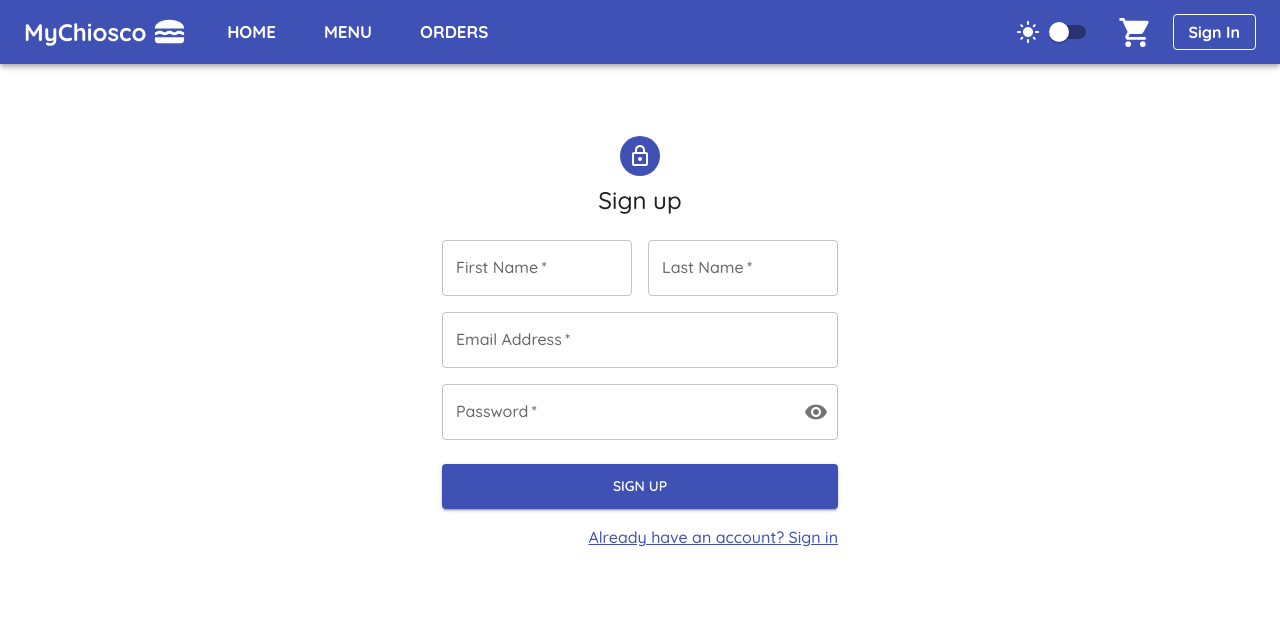
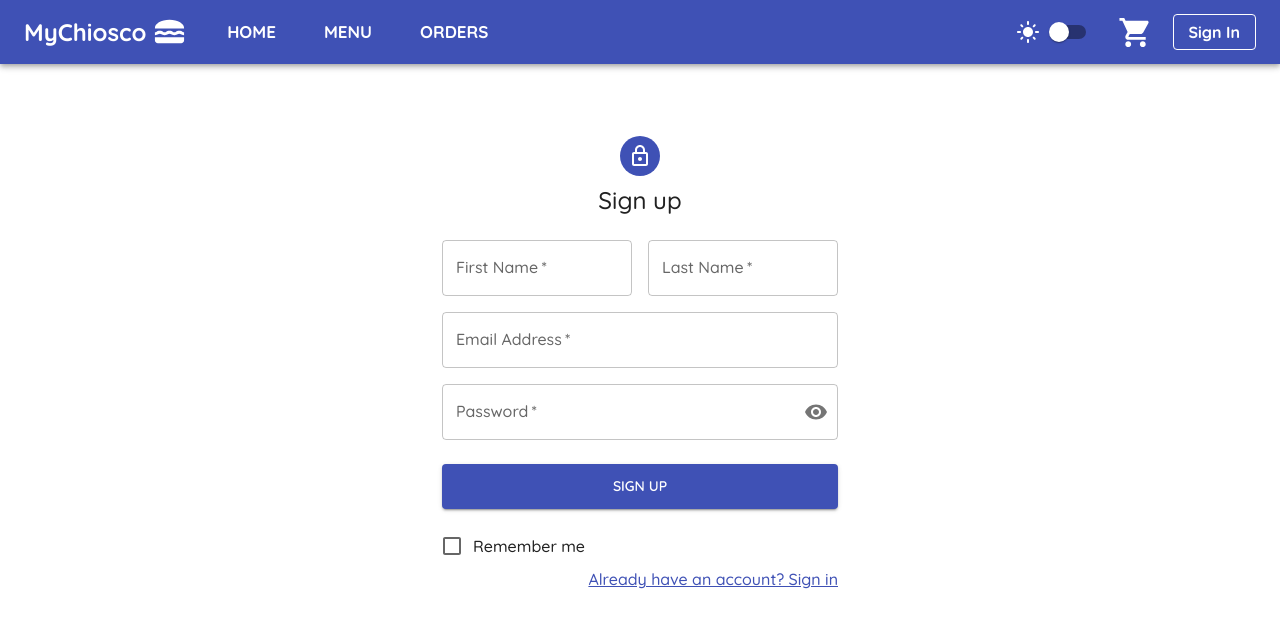
Before and after one commit to Usnebd/GameShelf, a React (Vite) app: page /sign-up in a window 1280 px wide. Shown: the top 628 px of the page. Built offline with nearby package versions, Linux system fonts and the light colour scheme; no server answers; the database is empty.

Commit message:
fixed auth persistence

```diff
--- a/public/sw.ts
+++ b/public/sw.ts
@@ -1,4 +1,4 @@
-import { precacheAndRoute } from "workbox-precaching";
+import { cleanupOutdatedCaches, precacheAndRoute } from "workbox-precaching";
 import { clientsClaim } from "workbox-core";
 import { registerRoute } from "workbox-routing";
 import { CacheFirst } from "workbox-strategies";
@@ -7,6 +7,7 @@ import { ExpirationPlugin } from "workbox-expiration";
 
 declare let self: ServiceWorkerGlobalScope;
 self.skipWaiting();
+cleanupOutdatedCaches();
 clientsClaim();
 precacheAndRoute(self.__WB_MANIFEST);
 
--- a/src/App.tsx
+++ b/src/App.tsx
@@ -194,10 +194,12 @@ function App() {
   useEffect(() => {
     const unsubscribe = onAuthStateChanged(auth, (currentUser) => {
       setUser(currentUser);
-      setGuestUser(true);
+      if (!currentUser) {
+        setGuestUser(true);
+      }
     });
     return () => unsubscribe();
-  }, []);
+  });
 
   useEffect(() => {
     const q = query(collection(db, `users/${user?.email}/cart`));
--- a/src/components/SignIn.tsx
+++ b/src/components/SignIn.tsx
@@ -24,7 +24,7 @@ import { Visibility, VisibilityOff } from "@mui/icons-material";
 import { auth } from "./firebase";
 import {
   GoogleAuthProvider,
-  browserSessionPersistence,
+  browserLocalPersistence,
   setPersistence,
   signInWithEmailAndPassword,
   signInWithPopup,
@@ -75,7 +75,7 @@ export default function SignIn() {
     if (email.length > 0 || password.length >= 6) {
       try {
         if (isChecked) {
-          setPersistence(auth, browserSessionPersistence)
+          setPersistence(auth, browserLocalPersistence)
             .then(() => {
               enqueueSnackbar("Saving User Credentials", { variant: "info" });
             })
@@ -107,11 +107,8 @@ export default function SignIn() {
   };
   const handleGoogleSign = () => {
     const provider = new GoogleAuthProvider();
-    setPersistence(auth, browserSessionPersistence)
-      .then()
-      .catch((error) => {
-        console.log(error.message);
-      });
+    setPersistence(auth, browserLocalPersistence)
+      .then(() => {
         signInWithPopup(auth, provider)
           .then(() => {
             enqueueSnackbar("Signed In", { variant: "success" });
@@ -123,6 +120,10 @@ export default function SignIn() {
             } else if (error.code !== "auth/popup-closed-by-user") {
               enqueueSnackbar("Invalid Credentials", { variant: "error" });
             }
+          });
+      })
+      .catch((error) => {
+        console.log(error.message);
       });
   };
 
--- a/src/components/SignUp.tsx
+++ b/src/components/SignUp.tsx
@@ -3,8 +3,10 @@ import Avatar from "@mui/material/Avatar";
 import Button from "@mui/material/Button";
 import TextField from "@mui/material/TextField";
 import {
+  browserLocalPersistence,
   createUserWithEmailAndPassword,
   sendEmailVerification,
+  setPersistence,
   updateProfile,
 } from "firebase/auth";
 import { auth } from "./firebase";
@@ -13,7 +15,13 @@ import Box from "@mui/material/Box";
 import LockOutlinedIcon from "@mui/icons-material/LockOutlined";
 import Typography from "@mui/material/Typography";
 import Container from "@mui/material/Container";
-import { IconButton, InputAdornment, useTheme } from "@mui/material";
+import {
+  Checkbox,
+  FormControlLabel,
+  IconButton,
+  InputAdornment,
+  useTheme,
+} from "@mui/material";
 import { Visibility, VisibilityOff } from "@mui/icons-material";
 import { useState } from "react";
 import { Link, useNavigate } from "react-router-dom";
@@ -30,6 +38,7 @@ export default function SignUp() {
   const [firstNameError, setFirstNameError] = useState(false);
   const [lastNameError, setLastNameError] = useState(false);
   const [showPassword, setShowPassword] = useState(false);
+  const [isChecked, setChecked] = useState(false);
   const [passwordError, setPasswordError] = useState(false);
   const [emailError, setEmailError] = useState(false);
 
@@ -42,6 +51,9 @@ export default function SignUp() {
 
     // Verifica se "@" è presente e "." è dopo "@"
     return atIndex !== -1 && dotIndex !== -1 && dotIndex > atIndex;
+  };
+  const handleCheckChange = (event: React.ChangeEvent<HTMLInputElement>) => {
+    setChecked(event.target.checked);
   };
 
   const handleSubmit = async (event: React.FormEvent<HTMLFormElement>) => {
@@ -69,6 +81,10 @@ export default function SignUp() {
         setLastNameError(false);
       }
       if (password.length >= 6 && isValidEmail(email)) {
+        if (isChecked) {
+          await setPersistence(auth, browserLocalPersistence);
+          enqueueSnackbar("Saving User Credentials", { variant: "info" });
+        }
         await createUserWithEmailAndPassword(auth, email, password);
         if (auth.currentUser) {
           updateProfile(auth.currentUser, {
@@ -204,6 +220,17 @@ export default function SignUp() {
           >
             Sign Up
           </Button>
+          <FormControlLabel
+            control={
+              <Checkbox
+                value="remember"
+                color="primary"
+                checked={isChecked}
+                onChange={handleCheckChange}
+              />
+            }
+            label="Remember me"
+          />
           <Grid container justifyContent="flex-end">
             <Grid item>
               <Link
```
Lines whose indentation alone changed are shown as unchanged.
